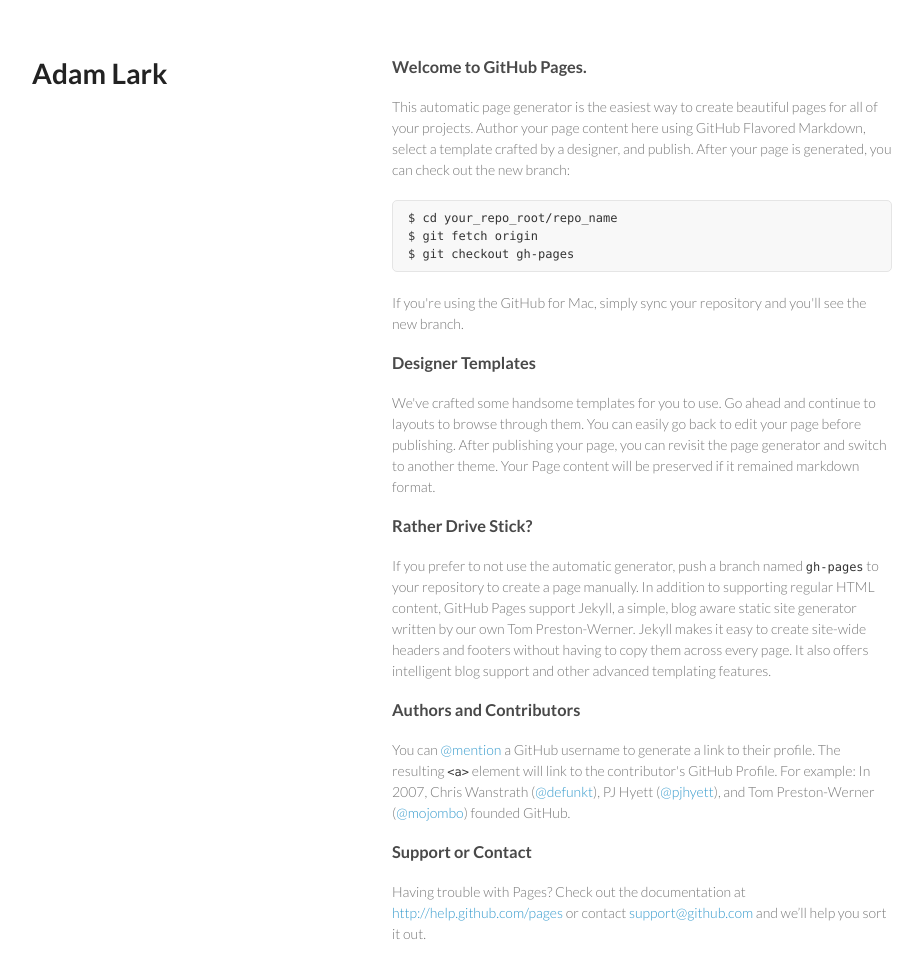
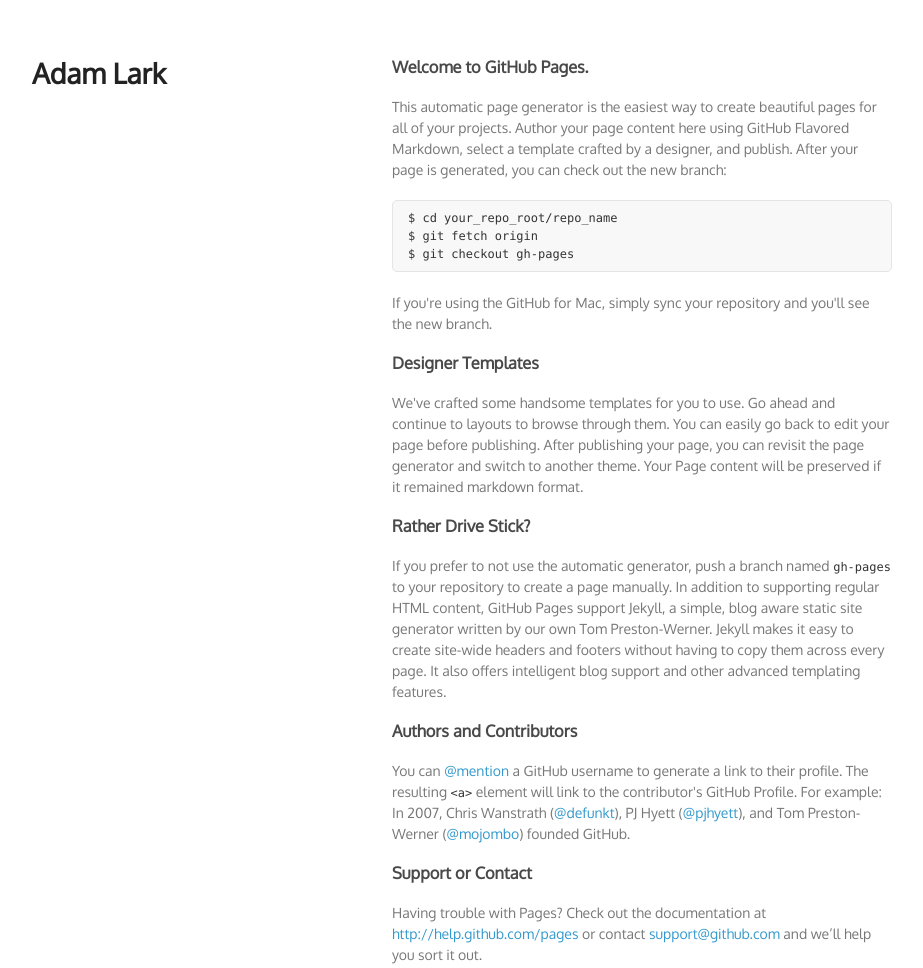
Before and after one commit to adamlark/adamlark.github.io, a plain HTML site: page index.html in a window 1280 px wide. Shown: the whole page, without its empty margins (178-1101 px from the left). Drawn offline with Linux system fonts and the light colour scheme.

Commit message:
Update styles.css

```diff
--- a/stylesheets/styles.css
+++ b/stylesheets/styles.css
@@ -3,7 +3,7 @@
 
 body {
   padding:50px;
-  font:14px/1.5 Lato, "Helvetica Neue", Helvetica, Arial, sans-serif;
+  font:14px/1.5 Oxygen, Lato, "Helvetica Neue", Helvetica, Arial, sans-serif;
   color:#777;
   font-weight:300;
 }
```
